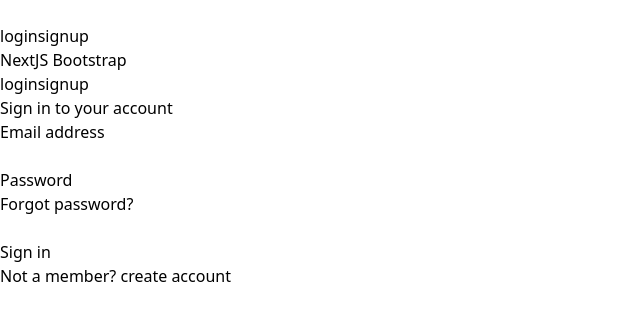
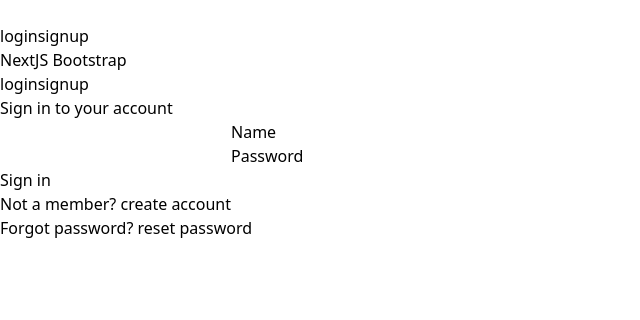
Before and after one commit to HoracioGutierrez/next_boilerplate, a Next.js app: page /login in a window 1280 px wide. Shown: the top 320 px of the page, without its empty margins (0-640 px from the left). Built offline with nearby package versions, Linux system fonts and the light colour scheme.

Commit message:
Add new login/sinup pages

```diff
--- a/src/app/(pages)/login/page.tsx
+++ b/src/app/(pages)/login/page.tsx
@@ -11,43 +11,14 @@ export default function LoginPage() {
 
       <div className="mt-10 sm:mx-auto sm:w-full sm:max-w-sm">
         <form className="space-y-6" action="#" method="POST">
-          <div>
-            <label htmlFor="email" className="block text-sm font-medium leading-6 light:text-gray-900">
-              Email address
-            </label>
-            <div className="mt-2">
-              <input
-                id="email"
-                name="email"
-                type="email"
-                autoComplete="email"
-                required
-                className="block w-full rounded-md border-0 p-1.5 text-gray-900 shadow-sm ring-1 ring-inset ring-gray-300 placeholder:text-gray-400 focus:ring-2 focus:ring-inset focus:ring-indigo-600 sm:text-sm sm:leading-6"
-              />
-            </div>
+          <div className="relative z-0">
+            <input type="text" id="floating_standard" className="block py-2.5 px-0 w-full text-sm text-gray-900 bg-transparent border-0 border-b-2 border-gray-300 appearance-none dark:text-white dark:border-gray-600 dark:focus:border-blue-500 focus:outline-none focus:ring-0 focus:border-blue-600 peer" placeholder=" " />
+            <label htmlFor="floating_standard" className="absolute text-sm text-gray-500 dark:text-gray-400 duration-300 transform -translate-y-6 scale-75 top-3 -z-10 origin-[0] peer-focus:left-0 peer-focus:text-blue-600 peer-focus:dark:text-blue-500 peer-placeholder-shown:scale-100 peer-placeholder-shown:translate-y-0 peer-focus:scale-75 peer-focus:-translate-y-6">Name</label>
           </div>
 
-          <div>
-            <div className="flex items-center justify-between">
-              <label htmlFor="password" className="block text-sm font-medium leading-6 light:text-gray-900">
-                Password
-              </label>
-              <div className="text-sm">
-                <a href="#" className="font-semibold text-indigo-600 hover:text-indigo-500">
-                  Forgot password?
-                </a>
-              </div>
-            </div>
-            <div className="mt-2">
-              <input
-                id="password"
-                name="password"
-                type="password"
-                autoComplete="current-password"
-                required
-                className="block w-full rounded-md border-0 p-1.5 text-gray-900 shadow-sm ring-1 ring-inset ring-gray-300 placeholder:text-gray-400 focus:ring-2 focus:ring-inset focus:ring-indigo-600 sm:text-sm sm:leading-6"
-              />
-            </div>
+          <div className="relative z-0">
+            <input type="password" id="floating_standard" className="block py-2.5 px-0 w-full text-sm text-gray-900 bg-transparent border-0 border-b-2 border-gray-300 appearance-none dark:text-white dark:border-gray-600 dark:focus:border-blue-500 focus:outline-none focus:ring-0 focus:border-blue-600 peer" placeholder=" " />
+            <label htmlFor="floating_standard" className="absolute text-sm text-gray-500 dark:text-gray-400 duration-300 transform -translate-y-6 scale-75 top-3 -z-10 origin-[0] peer-focus:left-0 peer-focus:text-blue-600 peer-focus:dark:text-blue-500 peer-placeholder-shown:scale-100 peer-placeholder-shown:translate-y-0 peer-focus:scale-75 peer-focus:-translate-y-6">Password</label>
           </div>
 
           <div>
@@ -66,6 +37,12 @@ export default function LoginPage() {
             create account
           </Link>
         </p>
+        <p className="text-center text-sm text-gray-500">
+          Forgot password?{' '}
+          <Link href="/signup" className="font-semibold leading-6 text-indigo-600 hover:text-indigo-500">
+            reset password
+          </Link>
+        </p>
       </div>
     </div>
   )
--- a/src/app/(pages)/signup/page.tsx
+++ b/src/app/(pages)/signup/page.tsx
@@ -1,5 +1,62 @@
+import Link from "next/link";
+
 export default function SignUpPage() {
   return (
-    <div>SignUpPage</div>
+    <div className="flex min-h-full flex-1 flex-col justify-center lg:px-8">
+      <div className="sm:mx-auto sm:w-full sm:max-w-sm">
+        <h2 className="mt-10 text-center text-2xl font-bold leading-9 tracking-tight light:text-gray-900">
+          Create new account
+        </h2>
+      </div>
+
+      <div className="mt-10 sm:mx-auto sm:w-full sm:max-w-sm">
+        <form className="space-y-6" action="#" method="POST">
+          <div className="relative z-0">
+            <input type="text" id="floating_standard" className="block py-2.5 px-0 w-full text-sm text-gray-900 bg-transparent border-0 border-b-2 border-gray-300 appearance-none dark:text-white dark:border-gray-600 dark:focus:border-blue-500 focus:outline-none focus:ring-0 focus:border-blue-600 peer" placeholder=" " />
+            <label htmlFor="floating_standard" className="absolute text-sm text-gray-500 dark:text-gray-400 duration-300 transform -translate-y-6 scale-75 top-3 -z-10 origin-[0] peer-focus:left-0 peer-focus:text-blue-600 peer-focus:dark:text-blue-500 peer-placeholder-shown:scale-100 peer-placeholder-shown:translate-y-0 peer-focus:scale-75 peer-focus:-translate-y-6">Name</label>
+          </div>
+
+          <div className="relative z-0">
+            <input type="text" id="floating_standard" className="block py-2.5 px-0 w-full text-sm text-gray-900 bg-transparent border-0 border-b-2 border-gray-300 appearance-none dark:text-white dark:border-gray-600 dark:focus:border-blue-500 focus:outline-none focus:ring-0 focus:border-blue-600 peer" placeholder=" " />
+            <label htmlFor="floating_standard" className="absolute text-sm text-gray-500 dark:text-gray-400 duration-300 transform -translate-y-6 scale-75 top-3 -z-10 origin-[0] peer-focus:left-0 peer-focus:text-blue-600 peer-focus:dark:text-blue-500 peer-placeholder-shown:scale-100 peer-placeholder-shown:translate-y-0 peer-focus:scale-75 peer-focus:-translate-y-6">Username</label>
+          </div>
+
+          <div className="relative z-0">
+            <input type="password" id="floating_standard" className="block py-2.5 px-0 w-full text-sm text-gray-900 bg-transparent border-0 border-b-2 border-gray-300 appearance-none dark:text-white dark:border-gray-600 dark:focus:border-blue-500 focus:outline-none focus:ring-0 focus:border-blue-600 peer" placeholder=" " />
+            <label htmlFor="floating_standard" className="absolute text-sm text-gray-500 dark:text-gray-400 duration-300 transform -translate-y-6 scale-75 top-3 -z-10 origin-[0] peer-focus:left-0 peer-focus:text-blue-600 peer-focus:dark:text-blue-500 peer-placeholder-shown:scale-100 peer-placeholder-shown:translate-y-0 peer-focus:scale-75 peer-focus:-translate-y-6">Password</label>
+          </div>
+
+          <div className="relative z-0">
+            <input type="password" id="floating_standard" className="block py-2.5 px-0 w-full text-sm text-gray-900 bg-transparent border-0 border-b-2 border-gray-300 appearance-none dark:text-white dark:border-gray-600 dark:focus:border-blue-500 focus:outline-none focus:ring-0 focus:border-blue-600 peer" placeholder=" " />
+            <label htmlFor="floating_standard" className="absolute text-sm text-gray-500 dark:text-gray-400 duration-300 transform -translate-y-6 scale-75 top-3 -z-10 origin-[0] peer-focus:left-0 peer-focus:text-blue-600 peer-focus:dark:text-blue-500 peer-placeholder-shown:scale-100 peer-placeholder-shown:translate-y-0 peer-focus:scale-75 peer-focus:-translate-y-6">Repeat Password</label>
+          </div>
+
+
+          <div>
+            <button
+              type="submit"
+              className="flex w-full justify-center rounded-md bg-indigo-600 px-3 py-1.5 text-sm font-semibold leading-6 text-white shadow-sm hover:bg-indigo-500 focus-visible:outline focus-visible:outline-2 focus-visible:outline-offset-2 focus-visible:outline-indigo-600"
+            >
+              Sign Up
+            </button>
+          </div>
+        </form>
+
+        <button
+          type="submit"
+          className="flex w-full items-center gap-2 mt-2 justify-center rounded-md bg-red-600 px-3 py-1.5 text-sm font-semibold leading-6 text-white shadow-sm hover:bg-red-500 focus-visible:outline focus-visible:outline-2 focus-visible:outline-offset-2 focus-visible:outline-red-600"
+        >
+          <div i-carbon="logo-google"/>
+          Sign Up with Google
+        </button>
+
+        <p className="mt-10 text-center text-sm text-gray-500">
+          Already a member?{' '}
+          <Link href="/login" className="font-semibold leading-6 text-indigo-600 hover:text-indigo-500">
+            log in
+          </Link>
+        </p>
+      </div>
+    </div>
   )
 }
```
